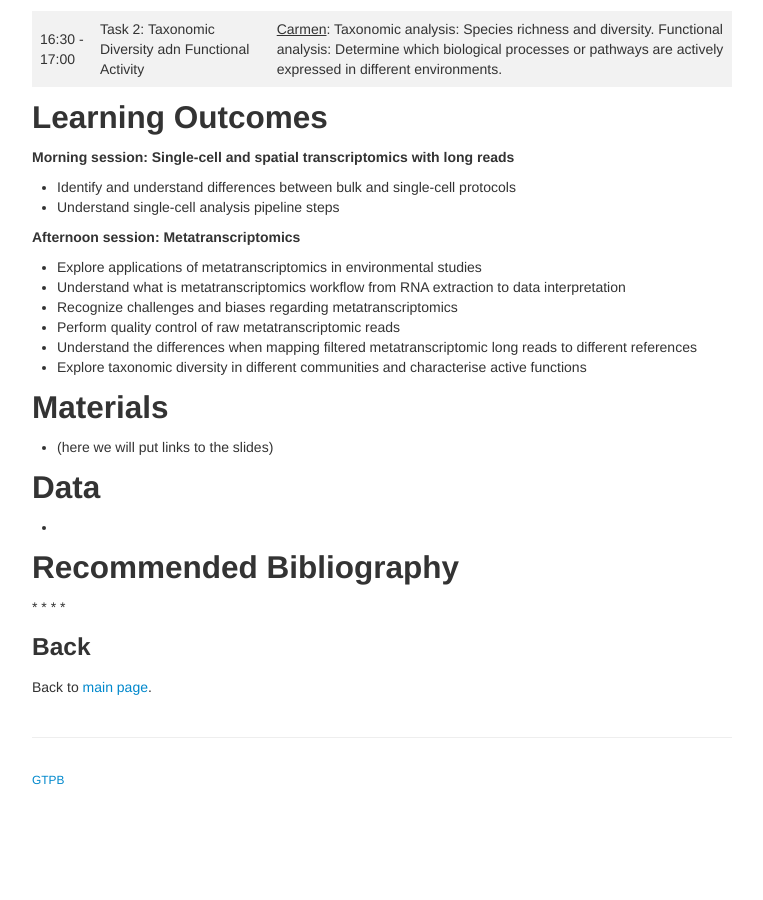
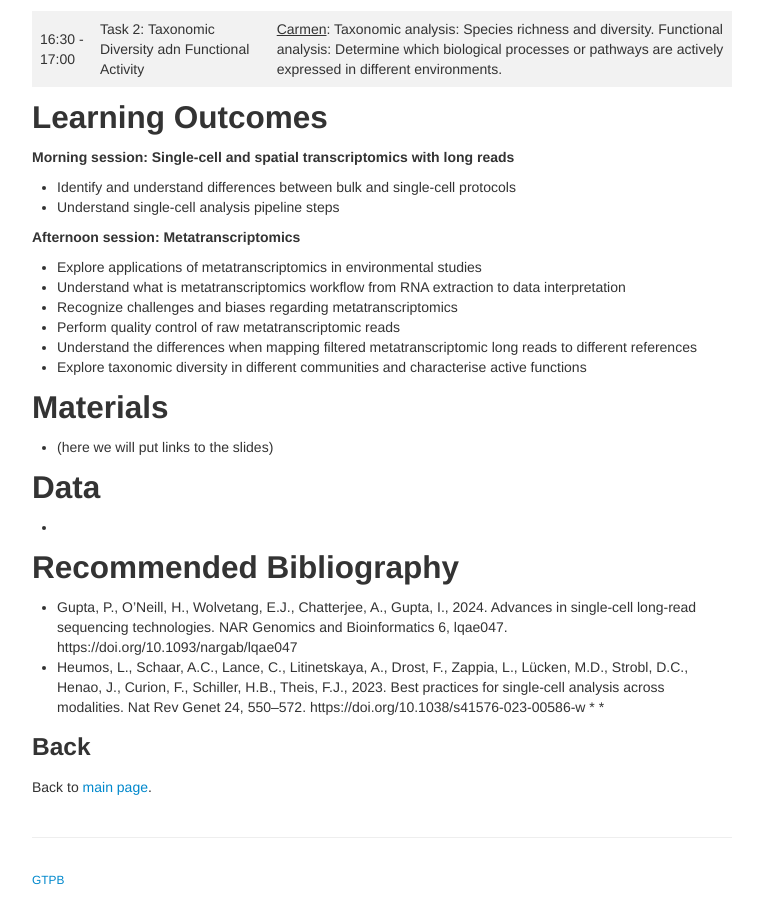
Before and after one commit to longTREC/summer_school, a Jekyll site: the page built from pages/day4.md, in a window 1280 px wide and 900 px high, scrolled down 1615 px. Shown: the whole window, without its empty margins (258-1021 px from the left). Built offline with Jekyll 4.4.1, drawn with Linux system fonts in a browser that asks for light colours; before the commit the page ends 2415 px from its top, so only the background shows below that.

Commit message:
Update day4.md

```diff
--- a/pages/day4.md
+++ b/pages/day4.md
@@ -73,8 +73,8 @@ schemadotorg:
 
 
 ## Recommended Bibliography
-*
-*
+* Gupta, P., O’Neill, H., Wolvetang, E.J., Chatterjee, A., Gupta, I., 2024. Advances in single-cell long-read sequencing technologies. NAR Genomics and Bioinformatics 6, lqae047. https://doi.org/10.1093/nargab/lqae047
+* Heumos, L., Schaar, A.C., Lance, C., Litinetskaya, A., Drost, F., Zappia, L., Lücken, M.D., Strobl, D.C., Henao, J., Curion, F., Schiller, H.B., Theis, F.J., 2023. Best practices for single-cell analysis across modalities. Nat Rev Genet 24, 550–572. https://doi.org/10.1038/s41576-023-00586-w
 *
 *
 
```
